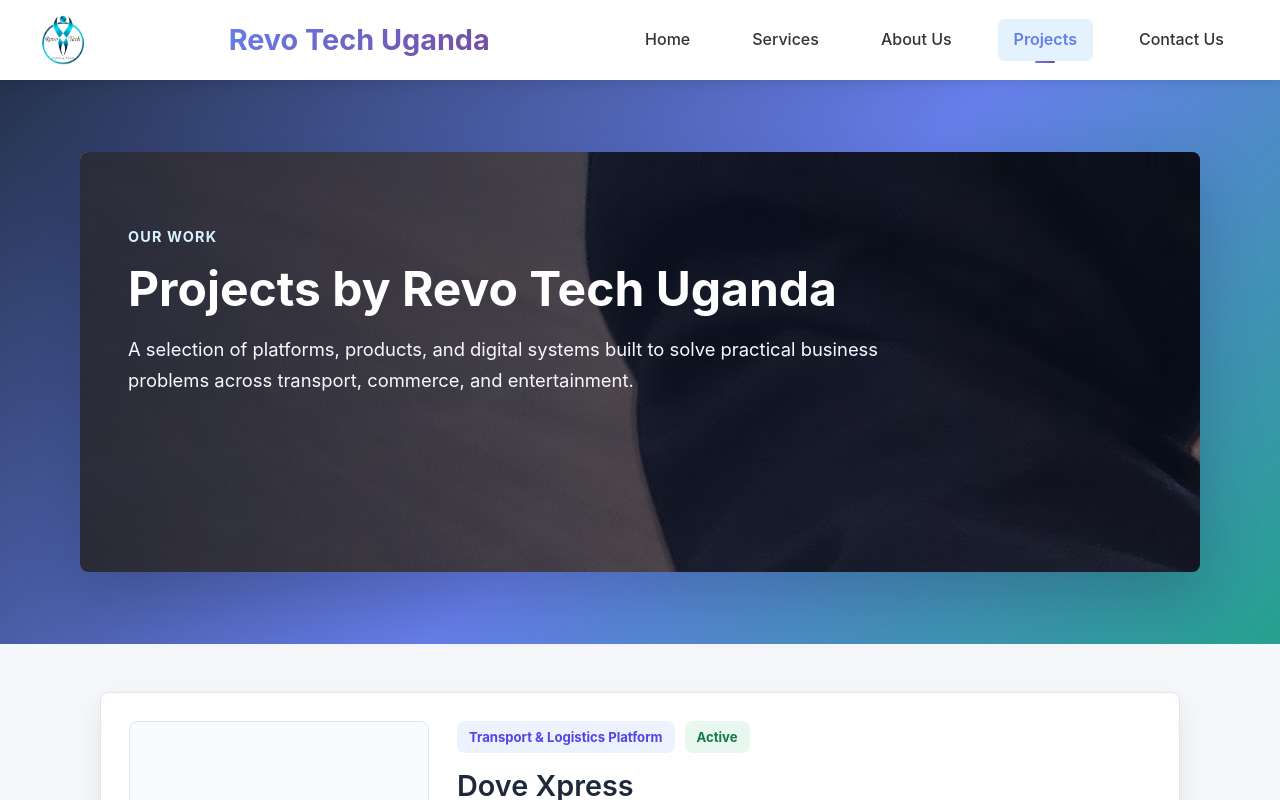
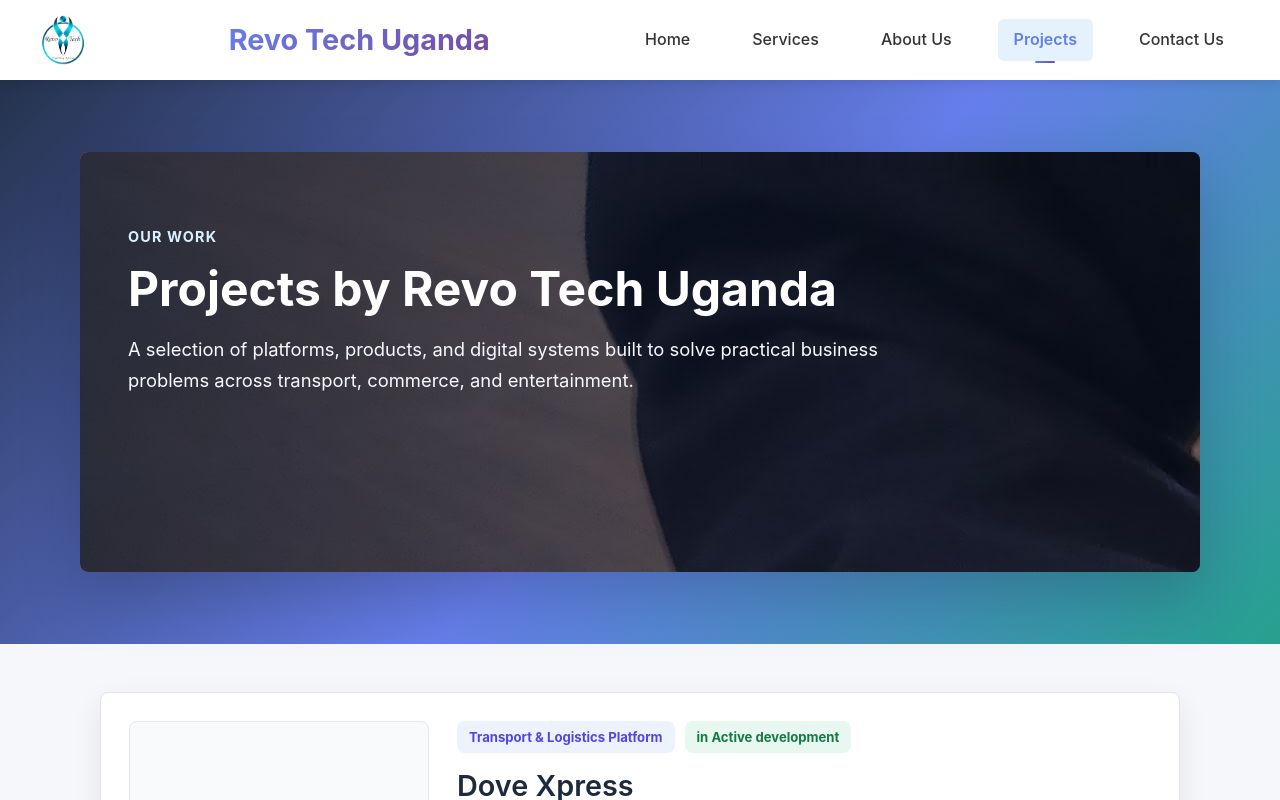
Before and after one commit to erimathomasayikobua/Company-profile, a React (Vite) app: page /projects in a window 1280 px wide. Shown: the top 800 px of the page. Built offline with nearby package versions, Linux system fonts and the light colour scheme.

Commit message:
update this page

```diff
--- a/src/Project.jsx
+++ b/src/Project.jsx
@@ -8,7 +8,7 @@
         image: '/davi-express-logo.png',
         alt: 'Dove Xpress logo',
         category: 'Transport & Logistics Platform',
-        status: 'Active',
+        status: 'in Active development',
         description:
             'Dove Express Integrated Transport & Logistics Platform is a comprehensive digital solution designed to modernize passenger transport, parcel delivery, and customer service operations across Uganda and South Sudan.',
         details:
```
